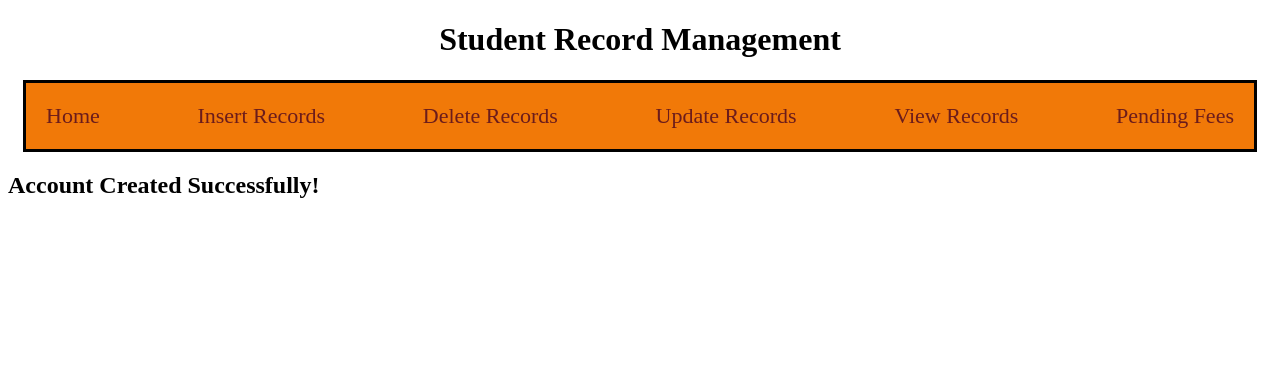
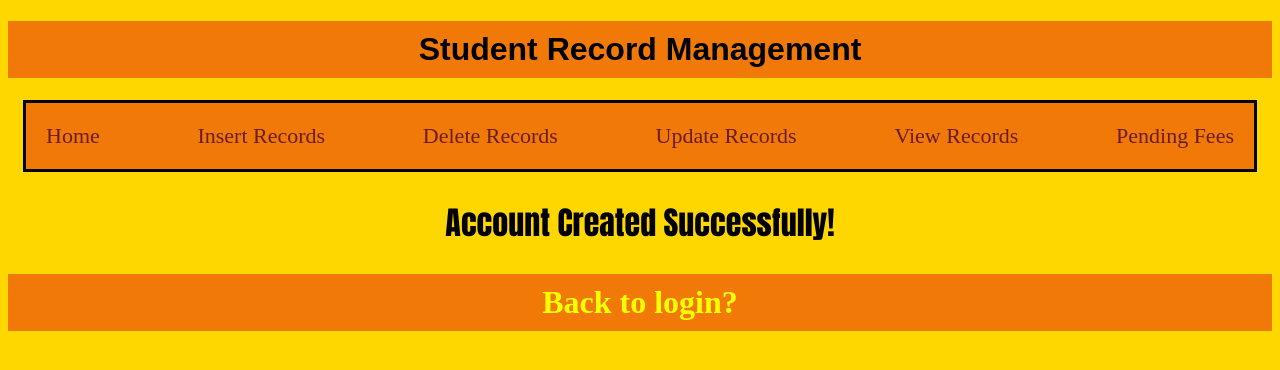
Before and after one commit to AmanPatel18/Student-Record-Management-2.0, a PHP site: page /SRM/Creation.php in a window 1280 px wide. Shown: the top 370 px of the page. Run offline with PHP 8.4, Linux system fonts and the light colour scheme; data that the repository does not hold is empty.

Commit message:
Creation.php and Updtion.php updated

```diff
--- a/Creation.php
+++ b/Creation.php
@@ -17,6 +17,7 @@ mysqli_close($con);
     <meta name="viewport" content="width=device-width, initial-scale=1.0">
     <title>Account Status</title>
     <link type="text/css" href="navigation_style.css" rel="stylesheet" />
+    <link rel="stylesheet" href="operation_status.css">
 
 </head>
 
@@ -40,6 +41,9 @@ mysqli_close($con);
         echo "<h2>Account can't be created!</h2>";
     }
     ?>
+  <div id="link-div">
+        <a href="Login.php">Back to login?</a>
+    </div>
 </body>
 
 </html>
```
Also changed, not shown: Updation.php (+18 -1 lines).
